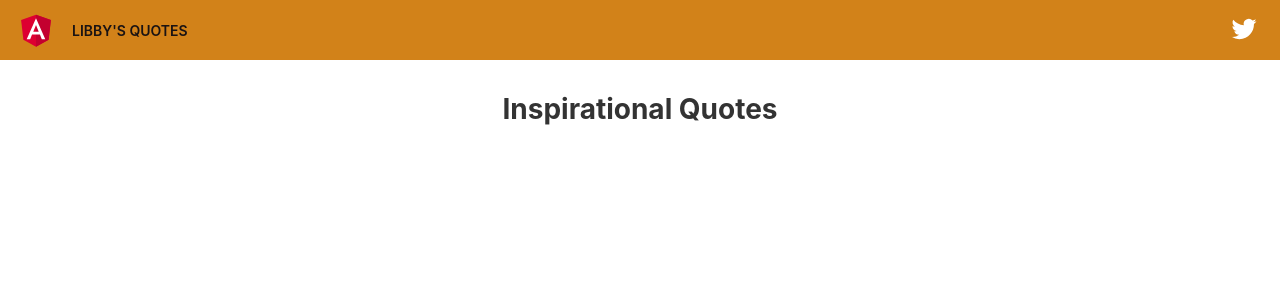
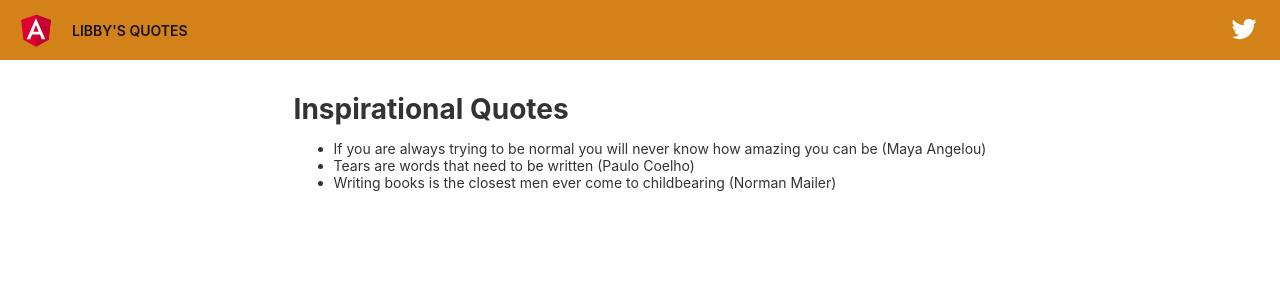
Before and after one commit to Libb521/quotes, an Angular app: page / in a window 1280 px wide. Shown: the top 300 px of the page. Built offline with nearby package versions, Linux system fonts and the light colour scheme.

Commit message:
created my first property 'quote' and gave it a value 'i love you' in the ts file

```diff
--- a/src/app/app.component.ts
+++ b/src/app/app.component.ts
@@ -6,5 +6,9 @@ import { Component } from '@angular/core';
   styleUrls: ['./app.component.css']
 })
 export class AppComponent {
-  title = 'Quotes';
+  quotes:string[];
+
+  constructor(){
+    this.quotes =['If you are always trying to be normal you will never know how amazing you can be (Maya Angelou)', 'Tears are words that need to be written (Paulo Coelho)', 'Writing books is the closest men ever come to childbearing (Norman Mailer)']
+  }
 }
```
